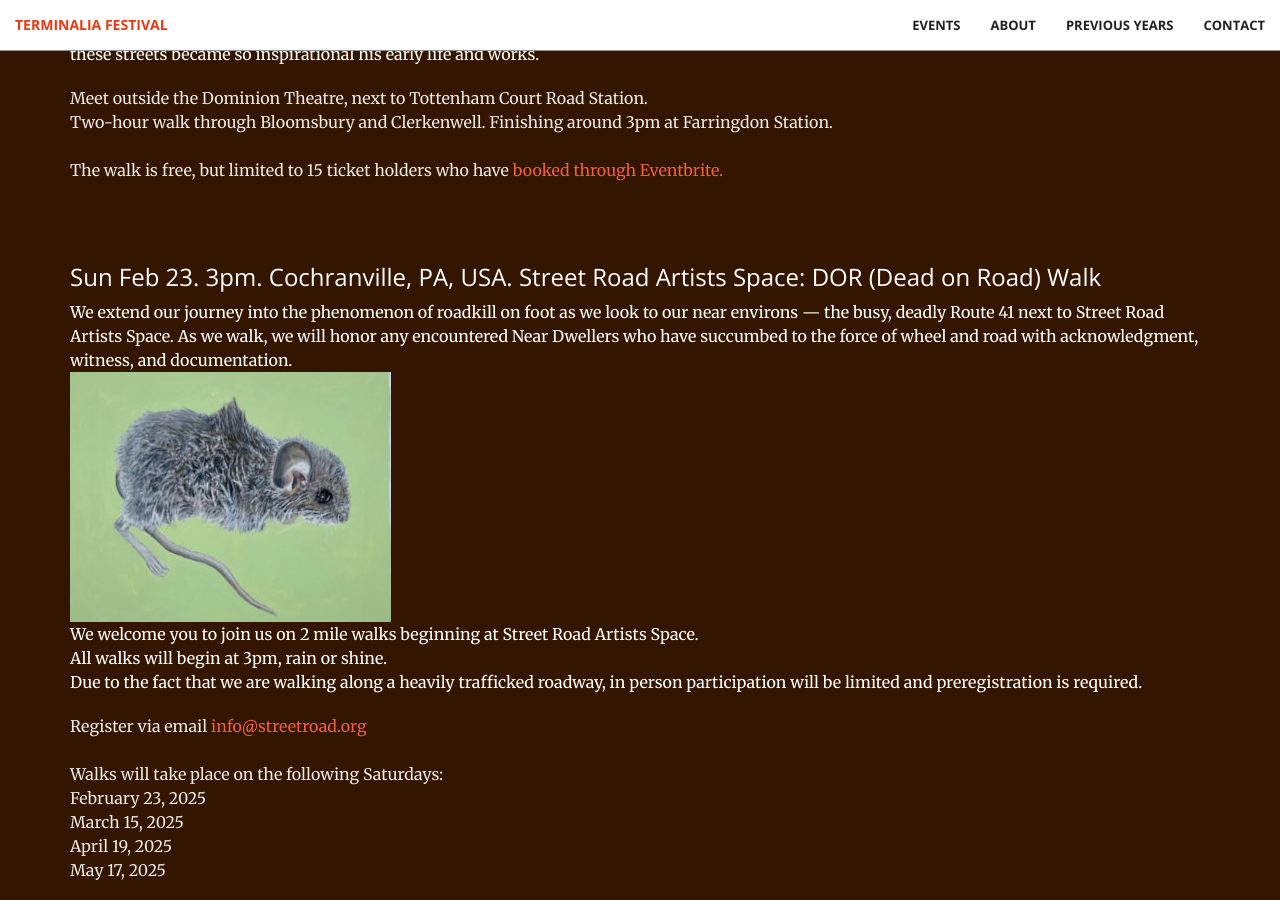
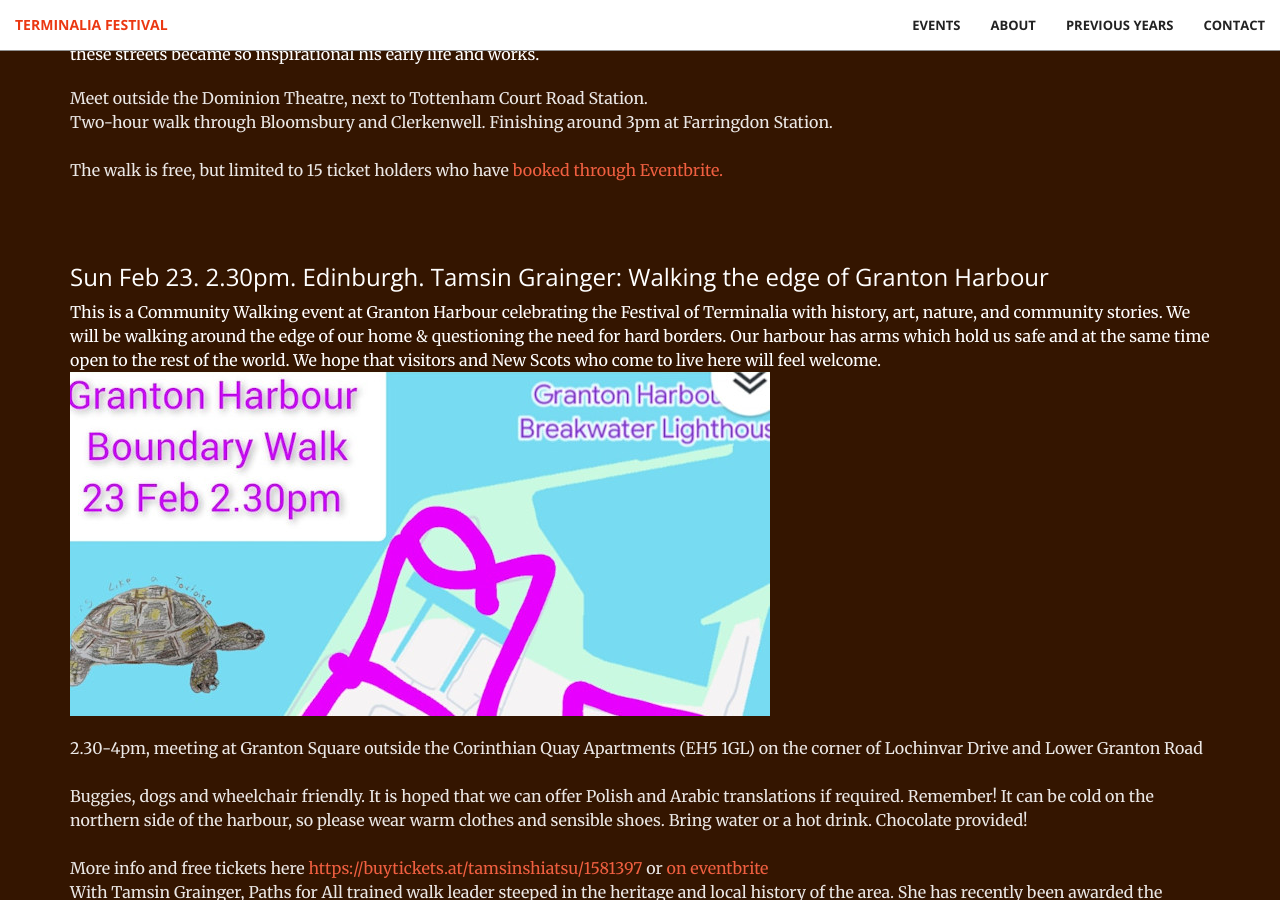
Before and after one commit to timwaters/terminalia, a Jekyll site: the page built from index.html, in a window 1280 px wide and 900 px high, scrolled down 7566 px. Built offline with Jekyll 4.4.1, drawn with Linux system fonts in a browser that asks for light colours; some of the changed text lies outside the part shown.

Commit message:
add edingbugh event

```diff
--- a/_includes/events.html
+++ b/_includes/events.html
@@ -207,6 +207,45 @@
 
         <div class="col-lg-12 col-lg-offset-0 text-left event">
 
+          <h3>Sun Feb 23. 2.30pm. Edinburgh. Tamsin Grainger: Walking the edge of Granton Harbour</h3>
+
+
+          <p class="text">
+            This is a Community Walking event at Granton Harbour celebrating the
+            Festival of Terminalia with history, art, nature, and community stories. We
+            will be walking around the edge of our home & questioning the need for hard
+            borders. Our harbour has arms which hold us safe and at the same time open
+            to the rest of the world. We hope that visitors and New Scots who come to
+            live here will feel welcome.
+            <br />
+
+            <img src="/img/past/2025/granton.jpg" >
+          </p>
+          <p class="text-faded">
+            2.30-4pm, meeting at Granton Square outside the Corinthian Quay Apartments (EH5 1GL) on the corner of
+            Lochinvar Drive and Lower Granton Road <br /><br />
+
+
+
+            Buggies, dogs and wheelchair friendly. It is hoped that we can offer Polish
+            and Arabic translations if required. Remember! It can be cold on the
+            northern side of the harbour, so please wear warm clothes and sensible
+            shoes. Bring water or a hot drink. Chocolate provided!
+
+            <br />  <br />
+            More info and free tickets here <a href="https://buytickets.at/tamsinshiatsu/1581397">https://buytickets.at/tamsinshiatsu/1581397</a> or <a href="https://www.eventbrite.co.uk/e/granton-harbour-community-walk-tickets-1246880807059">on eventbrite </a>
+            <br />
+            With Tamsin Grainger, Paths for All trained walk leader steeped in the
+            heritage and local history of the area. She has recently been awarded the
+            Marsato 24 international walking art award and her sound walk, The Wall, on
+            the Western Breakwater of Granton Harbour, was short-listed for a Sound
+            Walk September Award.
+          </p>
+        </div>
+
+
+        <div class="col-lg-12 col-lg-offset-0 text-left event">
+
           <h3>Sun Feb 23. 3pm. Cochranville, PA, USA. Street Road Artists Space: DOR (Dead on Road) Walk </h3>
 
 
```
Also changed, not shown: img/past/2025/granton.jpg (added).
